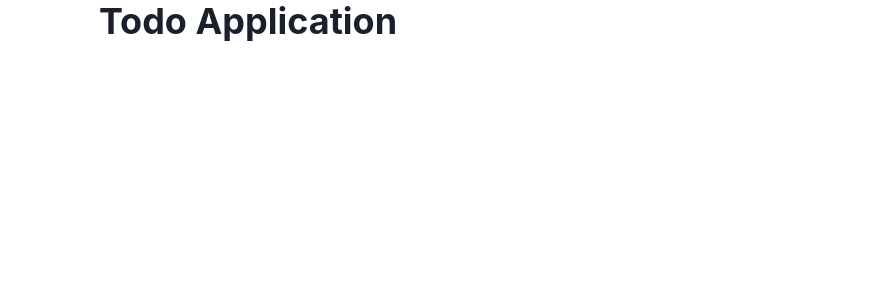
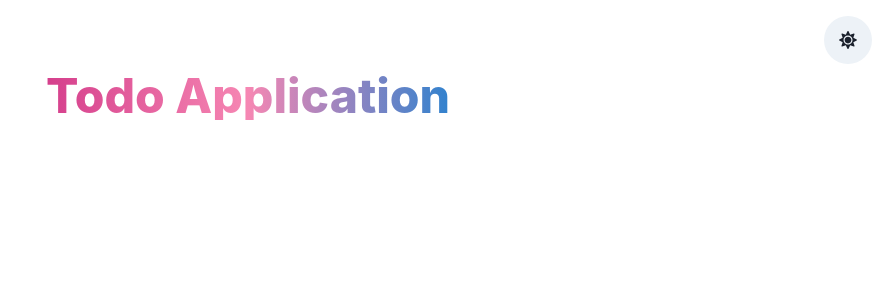
Before and after one commit to jltzbrg/todo-app-react-chakraui, a React (Create React App) app: page / in a window 1280 px wide. Shown: the top 300 px of the page, without its empty margins (392-1280 px from the left). Built offline with nearby package versions, Linux system fonts and the light colour scheme.

Commit message:
Creating Icons and Heading

```diff
--- a/src/App.js
+++ b/src/App.js
@@ -1,12 +1,25 @@
-import { Heading } from '@chakra-ui/react';
-import { VStack } from '@chakra-ui/react';
+import { Heading, VStack, IconButton } from '@chakra-ui/react';
 import TodoList from './components/TodoList';
 import AddTodo from './components/AddTodo';
+import { FaSun, FaMoon } from 'react-icons/fa';
 
 function App() {
   return (
-    <VStack>
-      <Heading>Todo Application</Heading>
+    <VStack p={4}>
+      <IconButton
+        icon={<FaSun />}
+        isRound='true'
+        size='lg'
+        alignSelf='flex-end'
+      />
+      <Heading
+        mb='8'
+        fontWeight='extrabold'
+        size='2xl'
+        bgGradient='linear(to-r, pink.500, pink.300, blue.500)'
+        bgClip='text'>
+        Todo Application
+      </Heading>
     </VStack>
   );
 }
```
